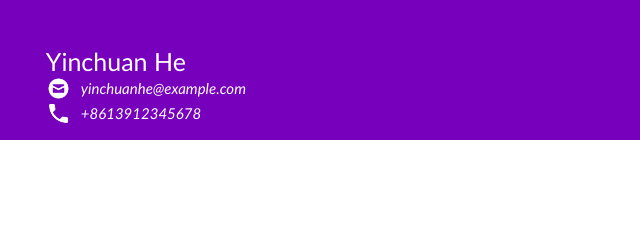
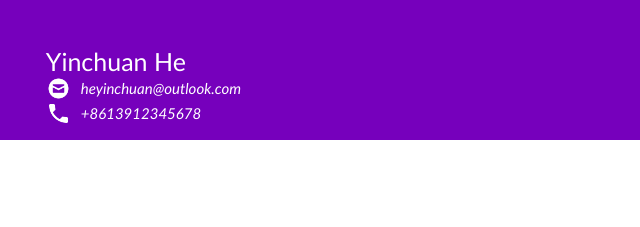
Before and after one commit to heyinchuan/YinchuanHe-portfolio, a plain HTML site: page index.html in a window 1280 px wide. Shown: the top 227 px of the page, 0-640 px from the left. Drawn offline with Linux system fonts and the light colour scheme.

Commit message:
Update index.html
changed email address.

```diff
--- a/index.html
+++ b/index.html
@@ -13,7 +13,7 @@
           Yinchuan He
           <div class="contact_info">
             <img src="html_finalprojimages/envelope.png" alt="https://icons8.com/icon/124377/circled-envelope"/>
-          yinchuanhe@example.com
+          heyinchuan@outlook.com
         </div>
         <div style="clear:both;"></div>
         <div class="contact_info">
```
